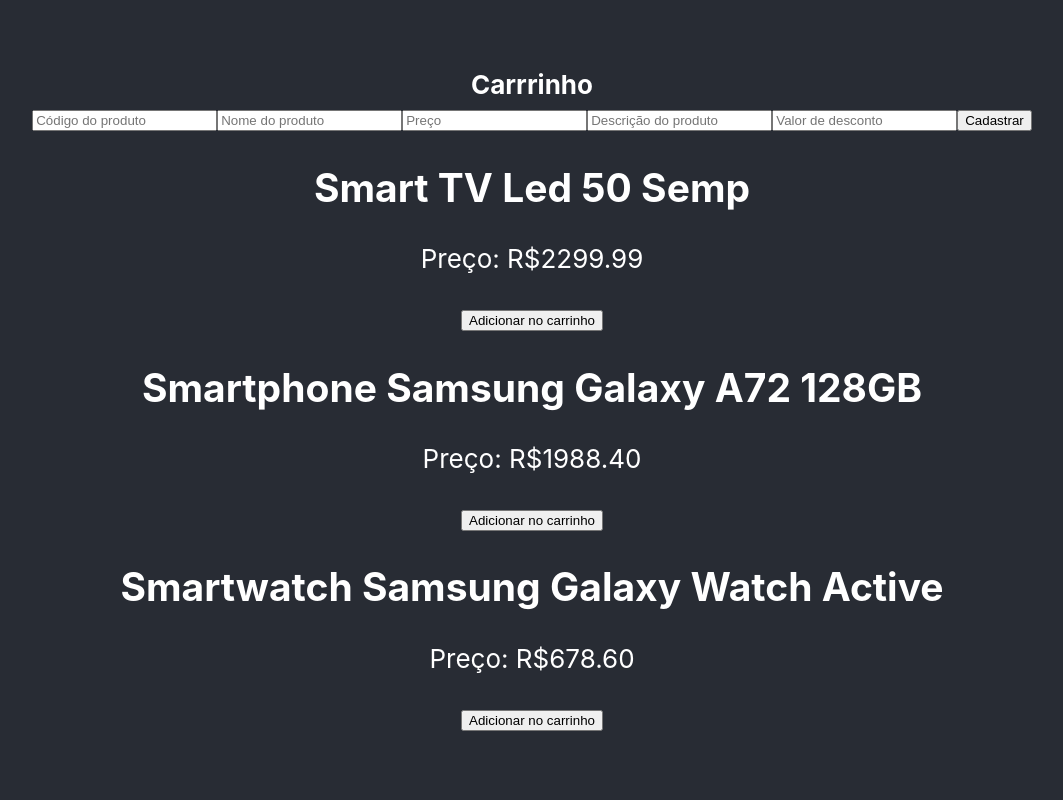
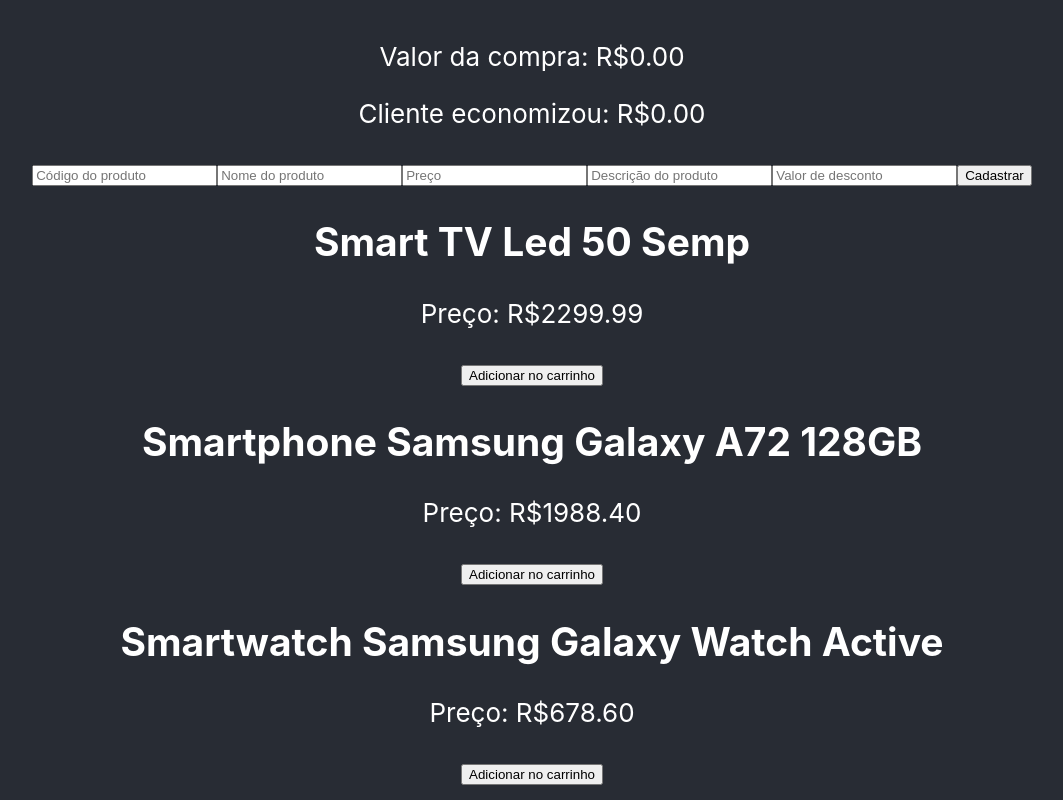
Before and after one commit to Kenzie-Academy-Brasil-Developers/react-entrega-s3-projeto-de-nivelamento-juliagamaol, a React (Create React App) app: page / in a window 1280 px wide. Shown: the whole page, without its empty margins (108-1171 px from the left). Built offline with nearby package versions, Linux system fonts and the light colour scheme.

Commit message:
fix:now fixed correctly

```diff
--- a/src/components/Carrinho/index.jsx
+++ b/src/components/Carrinho/index.jsx
@@ -4,15 +4,9 @@
     const purchase = currentSale.reduce((a,b)=>a+b[0].price,0).toFixed(2)
     const disc = currentSale.reduce((a,b)=>a+b[0].discount,0).toFixed(2)
     return (
-        <>
-            <strong>Carrrinho</strong>
-            {currentSale.map(item=>(
-                <div>
-                    <span>{item[0].name}</span>
-                    <p>Valor da compra: R${purchase}</p>
-                    <p>Cliente economizou: R${disc}</p>
-                </div>
-            ))}
-        </>
+        <div>
+            <p>Valor da compra: R${purchase}</p>
+            <p>Cliente economizou: R${disc}</p>
+        </div>
     )
 }
--- a/src/components/Produtos/index.jsx
+++ b/src/components/Produtos/index.jsx
@@ -41,8 +41,6 @@
         setCurrentSale([...currentSale,filtred])
     }
 
-
-
     return (
         <div>
             <Carrinho currentSale={currentSale}/>
```
